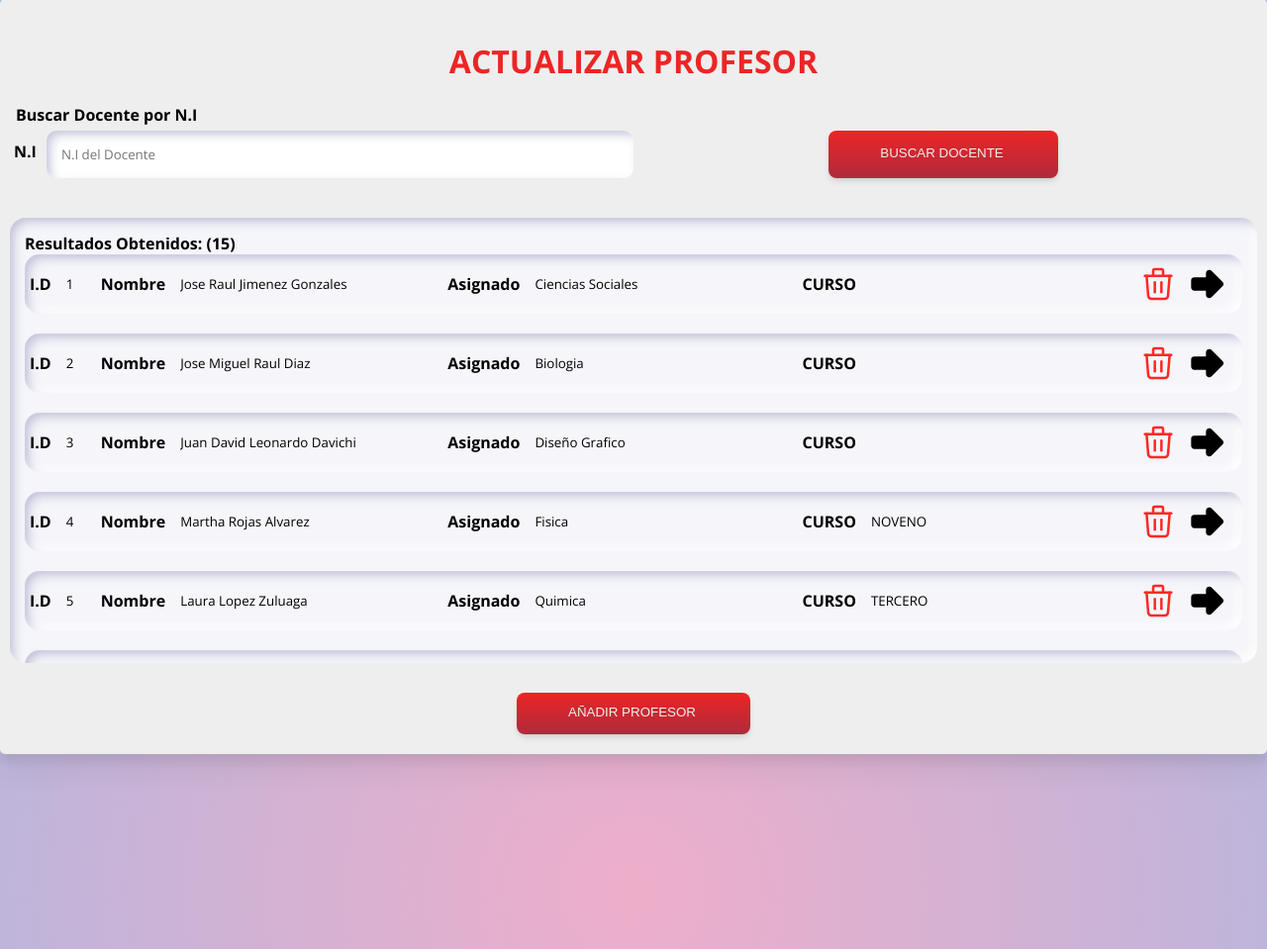
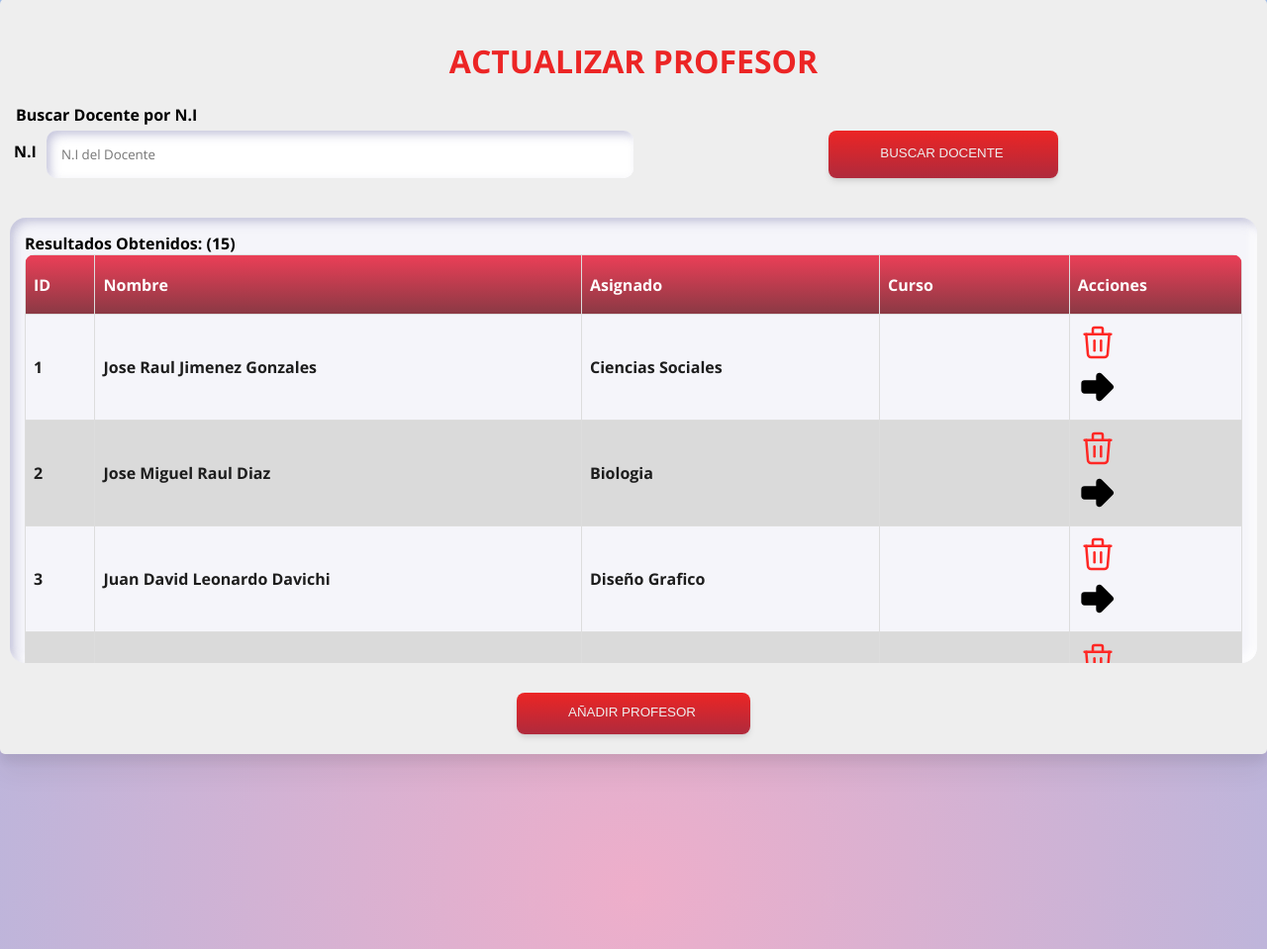
Before and after one commit to GaspaObito/Academic-Management-, a PHP site: page /Admin/Profesor_busc_Admin.php in a window 1280 px wide. Shown: the part 134-1093 px from the top of the page at 99% size. Run offline with PHP 8.4, Linux system fonts and the light colour scheme; the visitor is signed in with stand-in values (Sample User, id 1); data comes from the database, SQL or seed files in the repository.

Commit message:
Update Show tables Teacher

```diff
--- a/Admin/Profesor_busc_Admin.php
+++ b/Admin/Profesor_busc_Admin.php
@@ -1,6 +1,5 @@
 <?php include("../Template/CabeceraAnot.php"); ?>
 <main class="ContainerGeneral">
-    <div>
     <div class="anotaciones">
         <h1 id="TitleStart">ACTUALIZAR PROFESOR</h1>
         <form action="Profesor_busc_Admin.php" method="post">
@@ -9,8 +8,7 @@
                 <div class="Formulario_Campos1">
                     <div style="display:flex;">
                         <label for="N.I" style="padding: 10px 10px 10px 0;">N.I</label>
-                            <input class="Input_Text" type="text" id="N.I" name="Identificacionn"
-                                placeholder="N.I del Docente">
+                        <input class="Input_Text" type="text" id="N.I" name="Identificacionn" placeholder="N.I del Docente">
                     </div>
                     <div class="alinear-boton">
                         <button class="boton" type="submit" name='buscarDatos'>BUSCAR DOCENTE</button>
@@ -24,38 +22,51 @@
             $Id_Profe = $_POST['Identificacionn'];
             $consultar = mysqli_query($conexion, "SELECT CONCAT(o.Nombre, ' ', o.Apellido) AS NombreCompleto, o.*, c.Nom_Curso
             FROM profesor o  LEFT JOIN curso c ON o.Id_Profesor = c.Id_Profesor WHERE o.Id_Profesor='$Id_Profe'") or die("ERROR AL TRAER LOS DATOS");
-                echo '<div class="Container1">';
+            echo '
+            <div class="Container1">
+                <table class="Custom_Table">
+                    <thead>
+                        <tr>
+                            <th>ID</th>
+                            <th>Nombre</th>
+                            <th>Asignado</th>
+                            <th>Curso</th>
+                            <th>Acciones</th>
+                        </tr>
+                    </thead>
+                    <tbody>';
                     while ($extraido = mysqli_fetch_array($consultar)) {
                         echo '
-                    <div class="DatosUsuario">
-                        <label>I.D</label>
-                            <input readonly class="Input_Text Input_Text--BgNone" style="width:50px;" type="text" value="' . $extraido['Id_Profesor'] . '">
-                        <label>Nombre</label>
-                            <input readonly class="Input_Text Input_Text--BgNone" type="text" value="' . $extraido['NombreCompleto'] . '">
-                        <label>Asignado</label>
-                            <input readonly class="Input_Text Input_Text--BgNone" type="text" value="' . $extraido['Asignatura'] . '">
-                        <label>CURSO</label>
-                            <input readonly class="Input_Text Input_Text--BgNone" type="text" value="' . $extraido['Nom_Curso'] . '">
-                                        <form action="anotaciones_busc.php" method="post">
+                        <tr>
+                            <td>' . $extraido['Id_Profesor'] . '</td>
+                            <td>' . $extraido['NombreCompleto'] . '</td>
+                            <td>' . $extraido['Asignatura'] . '</td>
+                            <td>' . $extraido['Nom_Curso'] . '</td>
+                            <td>
+                                <form action="Profesor_busc_Admin.php" method="post">
                                     <input type="hidden" name="NumeroEliminar" value="' . $extraido['Id_Profesor'] . '">
-                                         <button name="EliminarDato" type="submit" class="img_margen custom-button">
-                                                <svg class="navbar-icon">
+                                    <button name="EliminarDato" class="custom-button" type="submit">
+                                        <svg class="navbar-icon" style="margin:0">
                                            <use xlink:href="../Assets/Svg/Trash.svg#Trash-icon">
                                         </svg>
                                     </button>
                                 </form>
                                 <form action="actualizar_profesor.php" method="post">
                                     <input type="hidden" name="NumeroModificar" value="' . $extraido['Id_Profesor'] . '">
-                                         <button name="InsertarAnotacion" type="submit" class="img_margen custom-button">
-                                            <svg class="navbar-icon">
+                                    <button name="InsertarAnotacion" class="custom-button" type="submit">
+                                        <svg class="navbar-icon" style="margin:0">
                                             <use xlink:href="../Assets/Svg/Arrow.svg#Arrow-icon">
                                         </svg>
                                     </button>
                                 </form>
+                            </td>
+                        </tr>';
+                        }echo '
+                    </tbody>
+                </table>
+            </div>
             </div>';
-                }
-                echo ' </div>
-                </div>';
+            /*SEARCH ID UNIQUE STUDENT BLOCK*/
         } else {
             /* Utilizar Join para Ingresar el otro Campos de Curso */
             $consultar = mysqli_query($conexion, "SELECT CONCAT(o.Nombre, ' ', o.Apellido) AS NombreCompleto, o.*, c.Nom_Curso
@@ -66,37 +77,51 @@
             $resultado = mysqli_query($conexion, $query);
             $datos = mysqli_fetch_assoc($resultado);
             $totalFilas = $datos['total'];
-                echo '   <div class="Container1">
-                            <label>Resultados Obtenidos: (' . $totalFilas . ')</label>';
+            echo '
+                <div class="Container1">
+                    <label>Resultados Obtenidos: (' . $totalFilas . ')</label>
+                    <table class="Custom_Table">
+                        <thead>
+                            <tr>
+                                <th>ID</th>
+                                <th>Nombre</th>
+                                <th>Asignado</th>
+                                <th>Curso</th>
+                                <th>Acciones</th>
+                            </tr>
+                        </thead>
+                        <tbody>';
                         while ($extraido = mysqli_fetch_array($consultar)) {
-                    echo '<div class="DatosUsuario">
-                        <label>I.D</label>
-                            <input readonly class="Input_Text Input_Text--BgNone" style="width:50px;" type="text" value="' . $extraido['Id_Profesor'] . '">
-                        <label>Nombre</label>
-                            <input readonly class="Input_Text Input_Text--BgNone" type="text" value="' . $extraido['NombreCompleto'] . '">
-                        <label>Asignado</label>
-                            <input readonly class="Input_Text Input_Text--BgNone" type="text" value="' . $extraido['Asignatura'] . '">
-                        <label>CURSO</label>
-                            <input readonly class="Input_Text Input_Text--BgNone" type="text" value="' . $extraido['Nom_Curso'] . '">
+                            echo '
+                            <tr>
+                                <td>' . $extraido['Id_Profesor'] . '</td>
+                                <td>' . $extraido['NombreCompleto'] . '</td>
+                                <td>' . $extraido['Asignatura'] . '</td>
+                                <td>' . $extraido['Nom_Curso'] . '</td>
+                                <td>
                                     <form action="Profesor_busc_Admin.php" method="post">
                                         <input type="hidden" name="NumeroEliminar" value="' . $extraido['Id_Profesor'] . '">
-                                        <button name="EliminarDato" type="submit" class="img_margen custom-button">
-                                            <svg class="navbar-icon">
+                                        <button name="EliminarDato" class="custom-button" type="submit">
+                                            <svg class="navbar-icon" style="margin:0">
                                                <use xlink:href="../Assets/Svg/Trash.svg#Trash-icon">
                                             </svg>
                                         </button>
                                     </form>
                                     <form action="actualizar_profesor.php" method="post">
                                         <input type="hidden" name="NumeroModificar" value="' . $extraido['Id_Profesor'] . '">
-                                        <button name="InsertarAnotacion" type="submit" class="img_margen custom-button">
-                                                <svg class="navbar-icon">
+                                        <button name="InsertarAnotacion" class="custom-button" type="submit">
+                                            <svg class="navbar-icon" style="margin:0">
                                                 <use xlink:href="../Assets/Svg/Arrow.svg#Arrow-icon">
                                             </svg>
                                         </button>
                                     </form>
+                                </td>
+                            </tr>';
+                            }echo '
+                        </tbody>
+                    </table>
                 </div>
-                                ';
-                }
+                </div>';
             }
             if (isset($_POST["EliminarDato"])) {
                 $NumeroEliminar = $_POST['NumeroEliminar'];
@@ -118,6 +143,5 @@
         </div>
     </div>
     </div>
-    </div>
 </main>
 <?php include("../Template/FooterProfe2.php"); ?>
```
Lines whose indentation alone changed are shown as unchanged.
